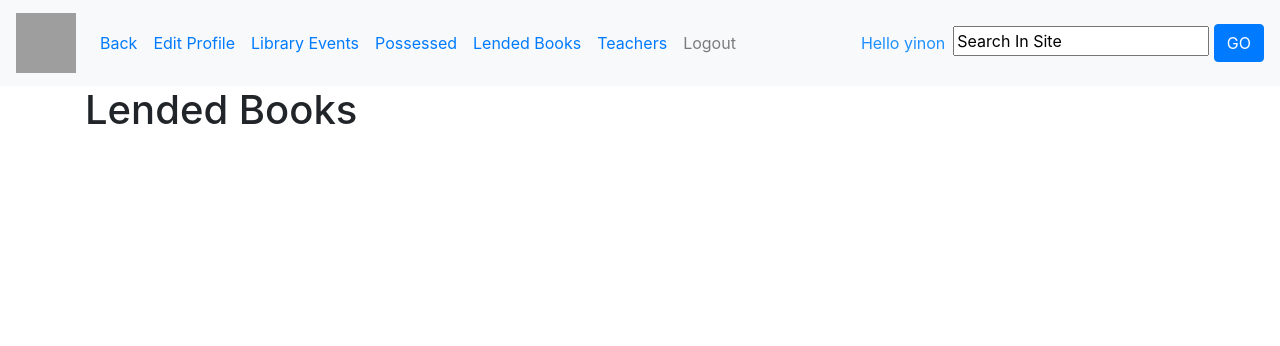
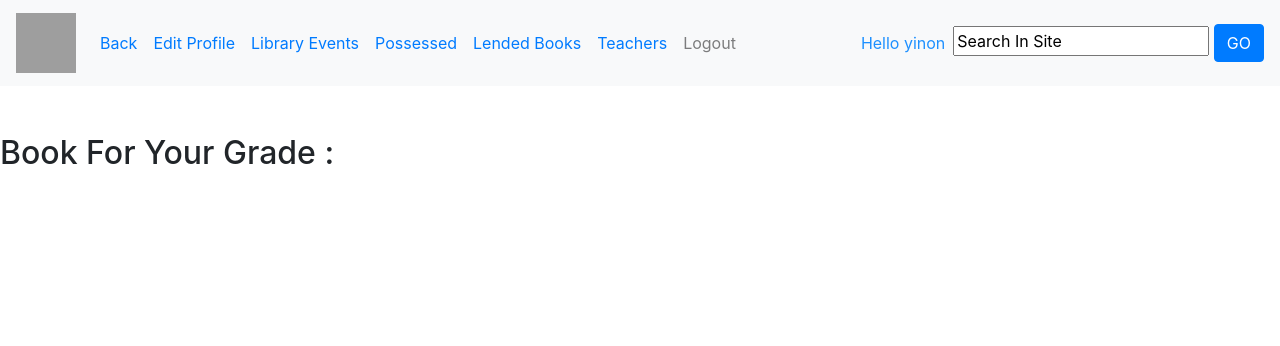
Before and after one commit to yinonh/AutoBook, a Django app: page /Me/Student/LendedBooks/ in a window 1280 px wide. Shown: the top 346 px of the page. Run offline with Django 3.2, Linux system fonts and the light colour scheme; a user stored in the database is signed in; data comes from the database, SQL or seed files in the repository; both versions use the stored data as it was after the commit; some libraries are stand-ins or nearby versions; grey boxes are pictures that could not be loaded.

Commit message:
added books for grades

```diff
--- a/authentication/models.py
+++ b/authentication/models.py
@@ -8,7 +8,10 @@ from review.models import Review
 
 class Student(models.Model):
     user=models.OneToOneField(User, on_delete=models.SET_NULL,null=True,blank=True)
-    grade=models.CharField(max_length=50,default=None)
+    Grade_CHOICES = (
+        (1, 1), (2, 2), (3, 3), (4, 4), (5, 5), (6, 6), (7, 7), (8, 8), (9, 9), (10, 10), (11, 11), (12, 12)
+    )
+    grade = models.IntegerField(default=1, max_length=100, choices=Grade_CHOICES, null=False, blank=False)
     type=models.CharField(max_length=50,default='Student')
     Forum_Banned=models.BooleanField(default=False)
     Phone_Number = models.CharField(max_length=10, validators=[MinLengthValidator(10)])
--- a/book_catalog/models.py
+++ b/book_catalog/models.py
@@ -30,10 +30,10 @@ class Book (models.Model):
     returned = models.BooleanField(default=True)
     Is_Damaged=models.BooleanField(default=False)
     Damage_Description=models.TextField(max_length=200,default=None,blank=True,null=True)
-    # Grade_CHOICES = (
-    #     (1, 1), (2, 2),(3, 3),(4, 4),(5, 5),(6, 6),(7, 7),(8, 8),(9, 9),(10, 10),(11, 11),(12, 12)
-    # )
-    # Grade = models.CharField(default=, max_length=100, choices=GENRE_CHOICES)
+    Grade_CHOICES = (
+        (1, 1), (2, 2),(3, 3),(4, 4),(5, 5),(6, 6),(7, 7),(8, 8),(9, 9),(10, 10),(11, 11),(12, 12)
+    )
+    Grade = models.IntegerField(default=None, max_length=100, choices=Grade_CHOICES,null=True,blank=True)
 
 
     def __str__(self):
--- a/book_catalog/templates/mepage/student/lendedbooks.html
+++ b/book_catalog/templates/mepage/student/lendedbooks.html
@@ -1,8 +1,25 @@
 {% extends "mepage/student/stylestudent.html" %}
 
 {% block content %}
-    <div class="container text-left">
-    <h1>Lended Books</h1><br>
 
+    <br><br><h2> Book For Your Grade : {{ user.student.grade }}</h2><br><br>
+<div class="container text-center">
+<div class="grid-container">
+
+    {% for book in books %}
+     {% if book.Grade == user.student.grade %}
+            <div class="grid-item">
+                <div class="card" style="width: 12rem;">
+                    <img src="{{ book.image.url }}" class="card-img-top" alt="...">
+                    <h5 class="card-title">{{ book.name|truncatechars:15}}</h5>
+                    <div class="card-body"><h6>{{ book.author_name }}</h6>
+                    <a href="{% url 'book_card' book.id %}" class="btn btn-primary">overview</a>
+                </div>
+                </div>
+         </div>
+        {% endif %}
+    {% endfor %}
 </div>
+</div>
+
 {% endblock %}
--- a/mepage/views.py
+++ b/mepage/views.py
@@ -168,7 +168,11 @@ def registerEvents(request, event_id):
     return render(request, 'mepage/student/registerEvent.html', {"event": event})
 
 def mestudentlendedbooks(request):
-    return render(request, 'mepage/student/lendedbooks.html')
+    # //lended = request.user.student.Studentlend.all()
+    books=Book.objects.all()
+    return render(request, 'mepage/student/lendedbooks.html',{"books": books})
+
+    return render(request, 'mepage/student/possessedbooks.html', {"possessBooks": possessBooks})
 
 def meadminpage(request):
     return render(request, 'mepage/admin/reports.html')
```
Also changed, not shown: authentication/migrations/0026_auto_20210106_2208.py (added), book_catalog/migrations/0025_book_grade.py (added), book_catalog/migrations/0026_auto_20210106_2206.py (added), db.sqlite3.
